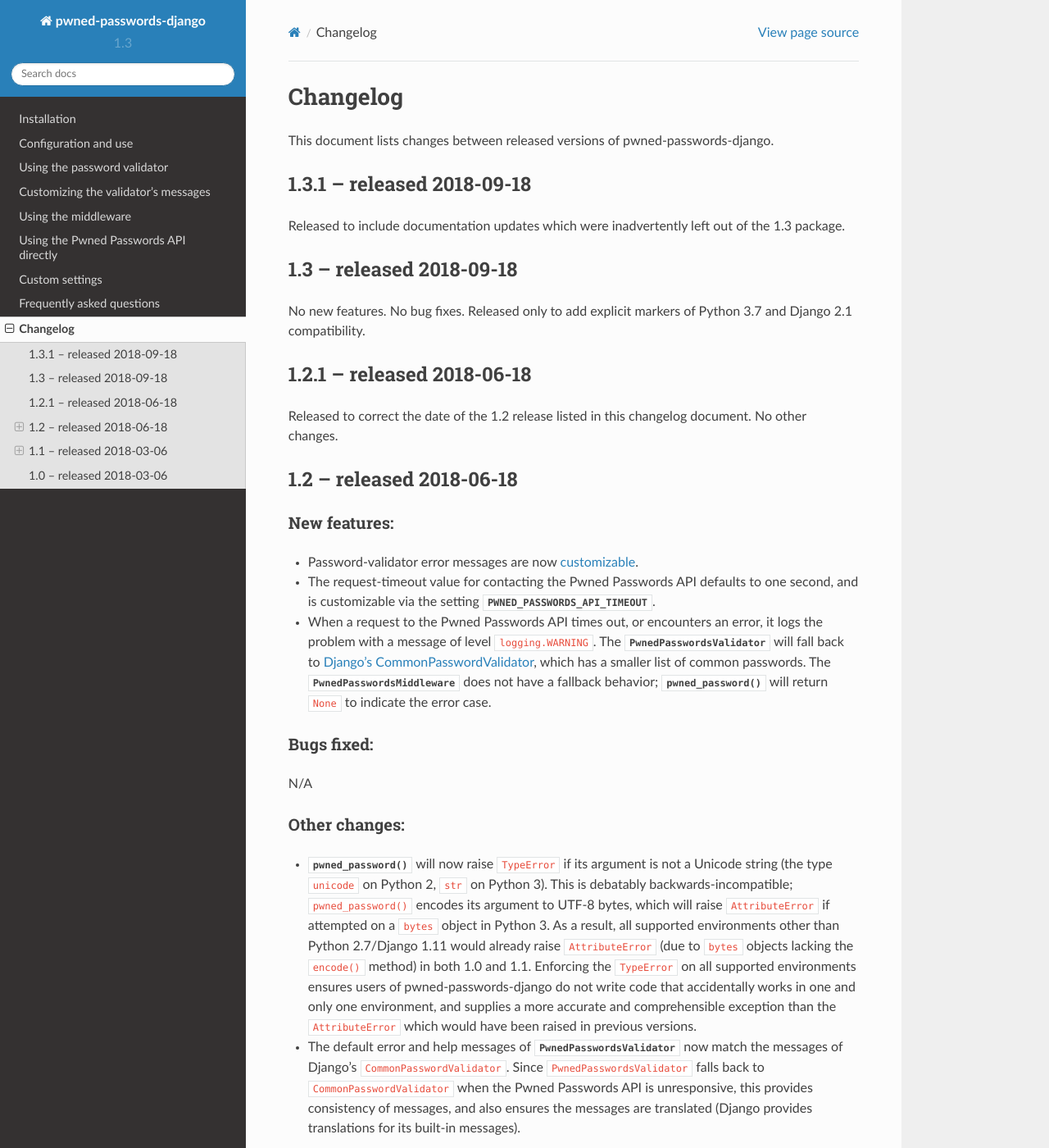
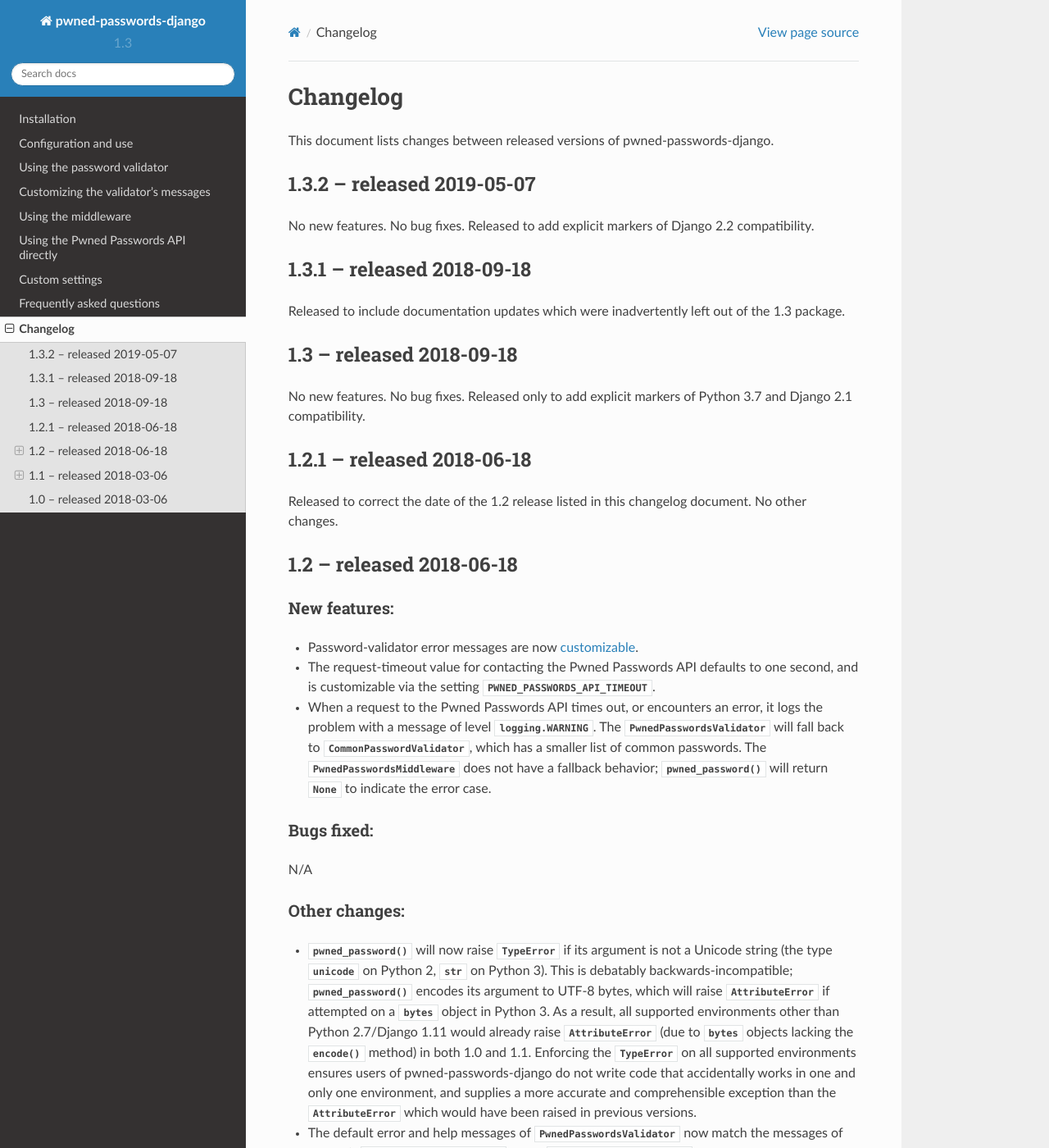
Before and after one commit to ubernostrum/pwned-passwords-django, a Sphinx documentation site: the page built from docs/changelog.rst, in a window 1280 px wide and 1400 px high. Shown: the whole window at 82% size. Built offline with Sphinx 7.4.7 and the Read the Docs theme 2.0.0, drawn with Linux system fonts in a browser that asks for light colours; some of the changed lines change nothing that is shown.

Commit message:
Update changelog.

```diff
--- a/docs/changelog.rst
+++ b/docs/changelog.rst
@@ -6,6 +6,12 @@
 
 This document lists changes between released versions of
 pwned-passwords-django.
+
+1.3.2 -- released 2019-05-07
+----------------------------
+
+No new features. No bug fixes. Released to add explicit markers of
+Django 2.2 compatibility.
 
 
 1.3.1 -- released 2018-09-18
@@ -44,15 +50,15 @@
 
 * When a request to the Pwned Passwords API times out, or encounters
   an error, it logs the problem with a message of level
-  ``logging.WARNING``. The
+  :data:`logging.WARNING`. The
   :class:`~pwned_passwords_django.validators.PwnedPasswordsValidator`
-  will fall back to `Django's CommonPasswordValidator
-  <https://docs.djangoproject.com/en/2.0/topics/auth/passwords/#django.contrib.auth.password_validation.CommonPasswordValidator>`_,
+  will fall back to
+  :class:`~django.contrib.auth.password_validation.CommonPasswordValidator`,
   which has a smaller list of common passwords. The
   :class:`~pwned_passwords_django.middleware.PwnedPasswordsMiddleware`
   does not have a fallback behavior;
   :func:`~pwned_passwords_django.api.pwned_password` will return
-  ``None`` to indicate the error case.
+  :data:`None` to indicate the error case.
 
 Bugs fixed:
 ~~~~~~~~~~~
@@ -63,28 +69,32 @@
 ~~~~~~~~~~~~~~
 
 * :func:`~pwned_passwords_django.api.pwned_password` will now raise
-  ``TypeError`` if its argument is not a Unicode string (the type
-  ``unicode`` on Python 2, ``str`` on Python 3). This is debatably
-  backwards-incompatible; ``pwned_password()`` encodes its argument to
-  UTF-8 bytes, which will raise ``AttributeError`` if attempted on a
-  ``bytes`` object in Python 3. As a result, all supported
-  environments other than Python 2.7/Django 1.11 would already raise
-  ``AttributeError`` (due to ``bytes`` objects lacking the
-  ``encode()`` method) in both 1.0 and 1.1. Enforcing the
-  ``TypeError`` on all supported environments ensures users of
-  pwned-passwords-django do not write code that accidentally works in
-  one and only one environment, and supplies a more accurate and
-  comprehensible exception than the ``AttributeError`` which would
-  have been raised in previous versions.
+  :exc:`TypeError` if its argument is not a Unicode string (the type
+  :class:`unicode` on Python 2, :class:`str` on Python 3). This is
+  debatably backwards-incompatible;
+  :func:`~pwned_passwords_django.api.pwned_password` encodes its
+  argument to UTF-8 bytes, which will raise :exc:`AttributeError` if
+  attempted on a :class:`bytes` object in Python 3. As a result, all
+  supported environments other than Python 2.7/Django 1.11 would
+  already raise :exc:`AttributeError` (due to :class:`bytes` objects
+  lacking the :meth:`~str.encode` method) in both 1.0 and
+  1.1. Enforcing the :exc:`TypeError` on all supported environments
+  ensures users of pwned-passwords-django do not write code that
+  accidentally works in one and only one environment, and supplies a
+  more accurate and comprehensible exception than the
+  :exc:`AttributeError` which would have been raised in previous
+  versions.
 
 * The default error and help messages of
   :class:`~pwned_passwords_django.validators.PwnedPasswordsValidator`
   now match the messages of Django's
-  ``CommonPasswordValidator``. Since ``PwnedPasswordsValidator`` falls
-  back to ``CommonPasswordValidator`` when the Pwned Passwords API is
-  unresponsive, this provides consistency of messages, and also
-  ensures the messages are translated (Django provides translations
-  for its built-in messages).
+  :class:`~django.contrib.auth.password_validation.CommonPasswordValidator`. Since
+  :class:`~pwned_passwords_django.validators.PwnedPasswordsValidator`
+  falls back to
+  :class:`~django.contrib.auth.password_validation.CommonPasswordValidator`
+  when the Pwned Passwords API is unresponsive, this provides
+  consistency of messages, and also ensures the messages are
+  translated (Django provides translations for its built-in messages).
 
 
 1.1 -- released 2018-03-06
```
